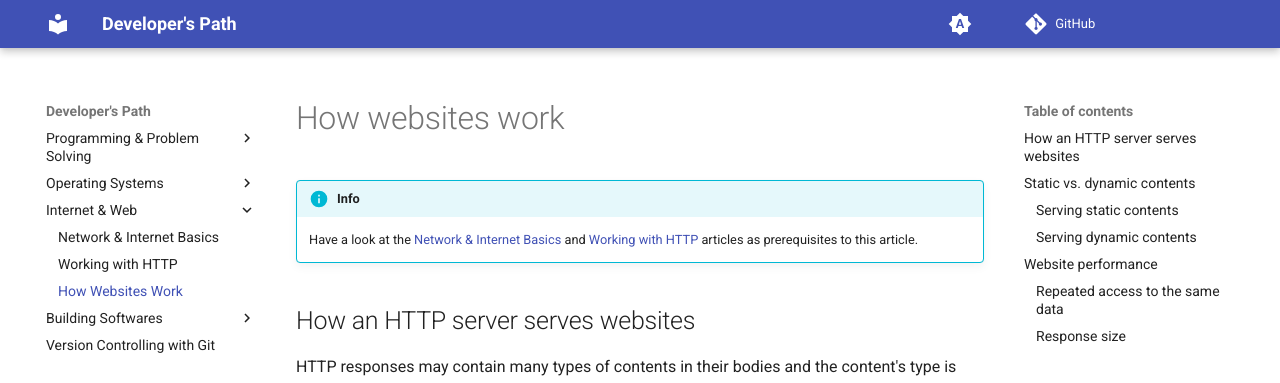
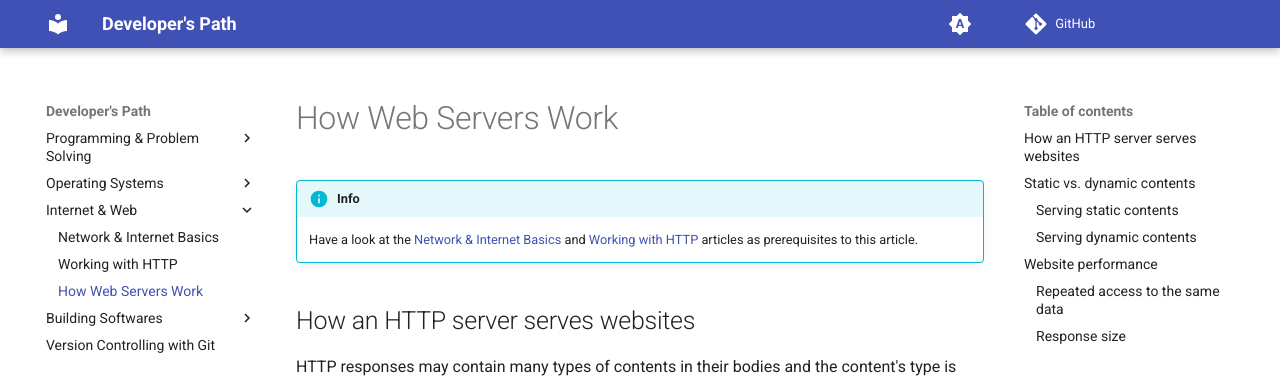
Before and after one commit to gharials/dev-path, an MkDocs documentation site: the page built from docs/internet-web/websites.md, in a window 1280 px wide and 900 px high. Shown: the top 383 px of the window. Built offline with MkDocs 1.6.1 and Material for MkDocs 9.7.7, drawn with Linux system fonts in a browser that asks for light colours; comment, search, counter and statistics services are not loaded.

Commit message:
renamed article 'How websites work' to 'How Web Servers Work'.

```diff
--- a/docs/internet-web/websites.md
+++ b/docs/internet-web/websites.md
@@ -1,4 +1,4 @@
-# How websites work
+# How Web Servers Work
 
 !!! info
     Have a look at the [Network & Internet Basics](./network-internet-basics.md) and [Working with HTTP](./http-in-depth.md) articles as prerequisites to this article.
--- a/mkdocs.yml
+++ b/mkdocs.yml
@@ -15,7 +15,7 @@ nav:
   - Internet & Web:
     - Network & Internet Basics: internet-web/network-internet-basics.md
     - Working with HTTP: internet-web/http-in-depth.md
-    - How Websites Work: internet-web/websites.md
+    - How Web Servers Work: internet-web/websites.md
   - Building Softwares:
     - Web Applications: building-softwares/web-applications.md
   - Version Controlling with Git: vcs-git.md
```
